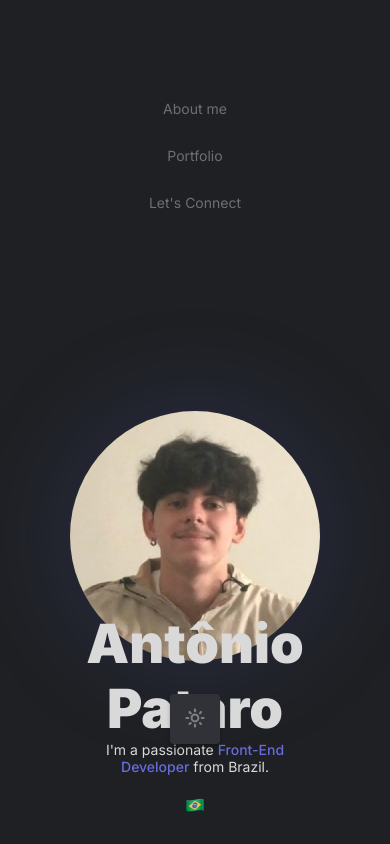
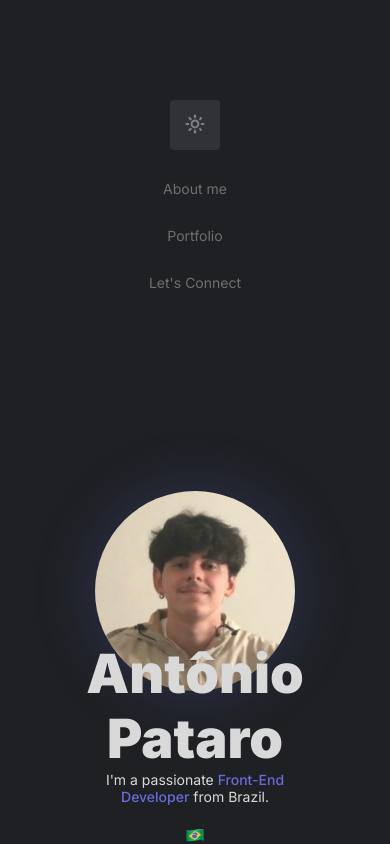
Before and after one commit to antoniopataro/personal-website, a React (Vite) app: page / in a window 390 px wide. Shown: the top 844 px of the page. Built offline with nearby package versions, Linux system fonts and the light colour scheme.

Commit message:
fixed mobile layout

```diff
--- a/src/sections/AboutMe.jsx
+++ b/src/sections/AboutMe.jsx
@@ -122,7 +122,7 @@ function AboutMe() {
 
   return (
     <AboutMeContainer id="about-me-container" theme={theme}>
-      <div id="about-me" data-aos="fade-left">
+      <div id="about-me" data-aos="fade-right">
         <h2>About Me</h2>
         <h3>
           <p>
--- a/src/sections/Header.jsx
+++ b/src/sections/Header.jsx
@@ -124,19 +124,18 @@ const HeaderContainer = styled.header`
   }
 
   @media (max-width: 768px) {
+    flex-direction: column;
+
+    gap: 30px;
+
     #header-left {
       button {
-        position: fixed;
-
         z-index: 2;
 
-        bottom: 100px;
-        left: 0;
-        right: 0;
+        bottom: 10vw;
+        right: 10vw;
 
         margin: auto;
-
-        box-shadow: 0px 4px 4px 0px rgba(0, 0, 0, 0.25);
       }
     }
   }
--- a/src/sections/Introduction.jsx
+++ b/src/sections/Introduction.jsx
@@ -103,6 +103,13 @@ const IntroductionContainer = styled.section`
     #profile-picture {
       box-shadow: 0px 0px 100px 15px ${(props) => props.theme.primaryShadow};
     }
+  }
+  @media (max-width: 425px) {
+    #profile-picture {
+      width: 200px;
+      height: 200px;
+      box-shadow: 0px 0px 50px 15px ${(props) => props.theme.primaryShadow};
+    }
   } ;
 `;
 
```
